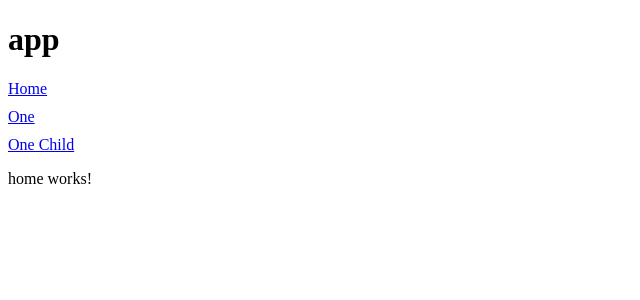
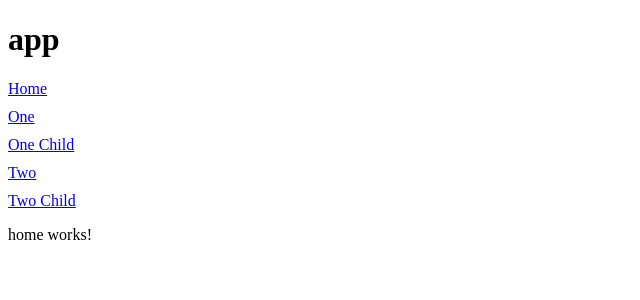
Before and after one commit to u4bi-store/angular-lazy-loading, an Angular app: page / in a window 1280 px wide. Shown: the top 300 px of the page, without its empty margins (0-640 px from the left). Built offline with nearby package versions, Linux system fonts and the light colour scheme.

Commit message:
app component render
- router link two

```diff
--- a/src/app/app.component.html
+++ b/src/app/app.component.html
@@ -6,6 +6,8 @@
   <a [routerLink]="['/']">Home</a>
   <a [routerLink]="['one']">One</a>
   <a [routerLink]="['one/one-child']">One Child</a>
+  <a [routerLink]="['two']">Two</a>
+  <a [routerLink]="['two/two-child']">Two Child</a>
 </p>
 
 <router-outlet></router-outlet>
```
